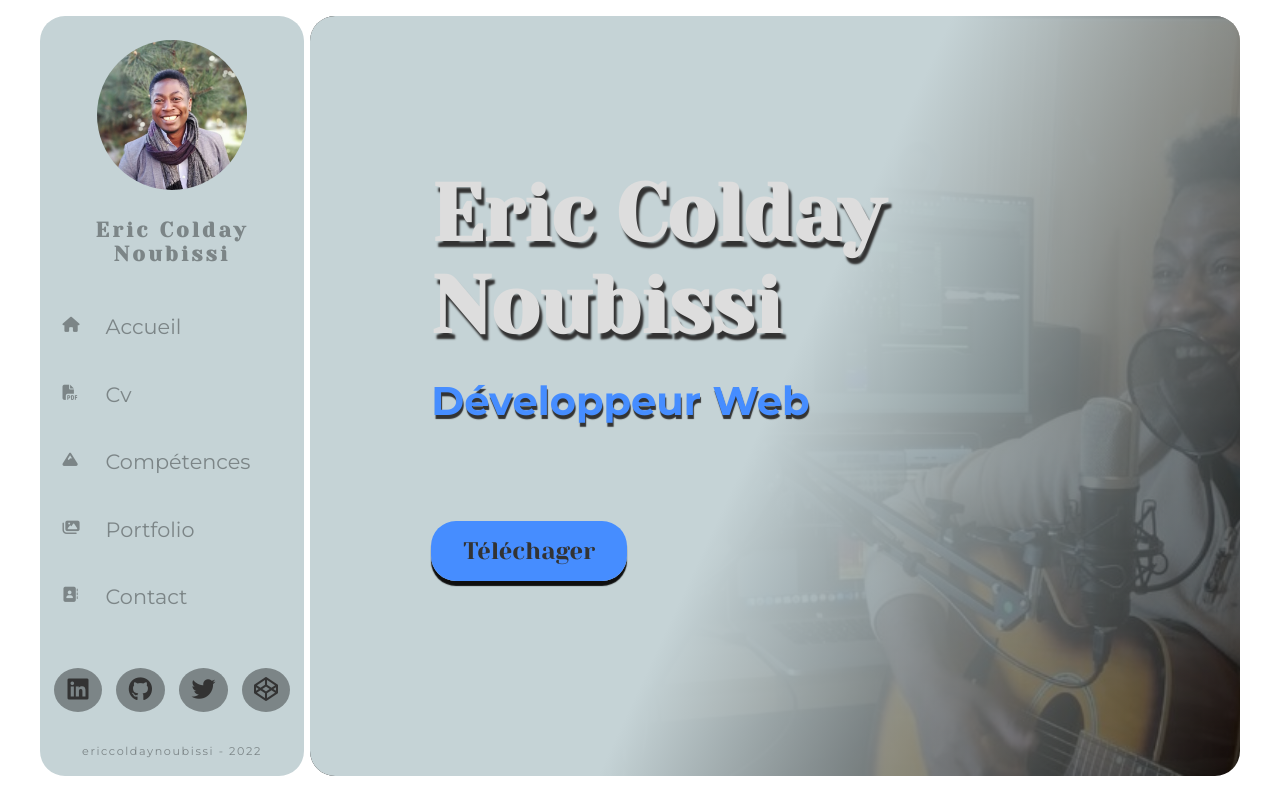
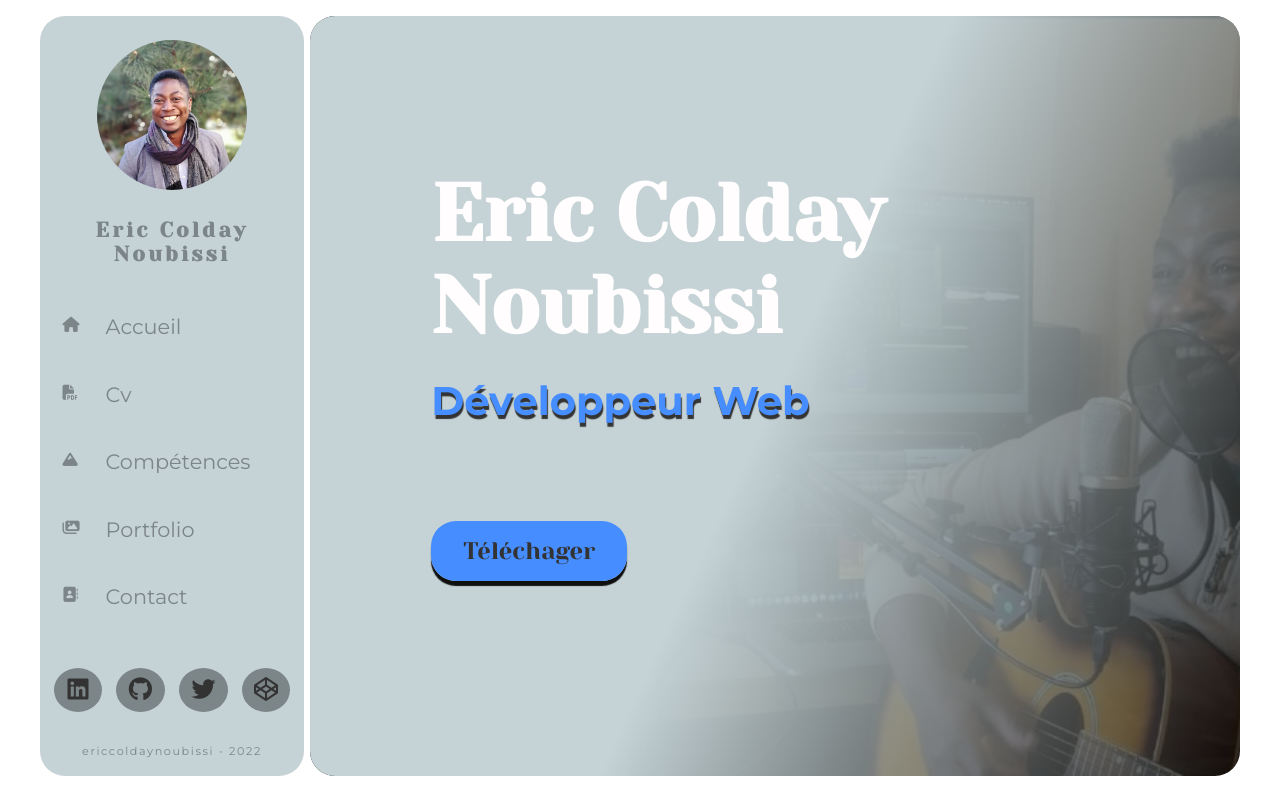
Before and after one commit to eric-colday/ericcoldaynoubissi-cv, a React (Create React App) app: page / in a window 1280 px wide. Built offline with nearby package versions, Linux system fonts and the light colour scheme.

Commit message:
modifiaction cv et color white

```diff
--- a/src/styles/_settings.scss
+++ b/src/styles/_settings.scss
@@ -10,6 +10,7 @@ $color-3: #468dff;
 $color-4: #47d1ff;
 $color-5: #7C8587;
 $white: #ddd;
+$white2: rgb(255, 253, 253);
 $black: #333;
 
 $borderRadius: 25px;
--- a/src/styles/pages/_home.scss
+++ b/src/styles/pages/_home.scss
@@ -27,8 +27,8 @@
         h1 {
           font-size: 5rem;
           font-family: $font-1;
-          color: $white;
-          text-shadow: 3px 6px 2px $black;
+          color: $white2;
+          // text-shadow: 3px 6px 2px $black;
         }
         h2 {
           font-family: $font-2;
```
Also changed, not shown: 1 other file (tests, documents, lock files or other folders).
